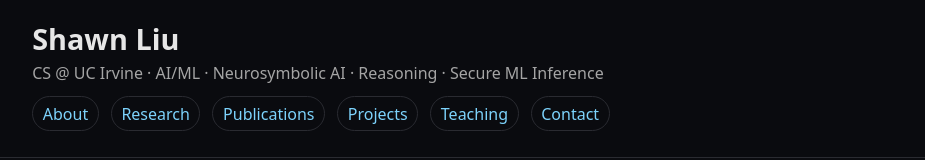
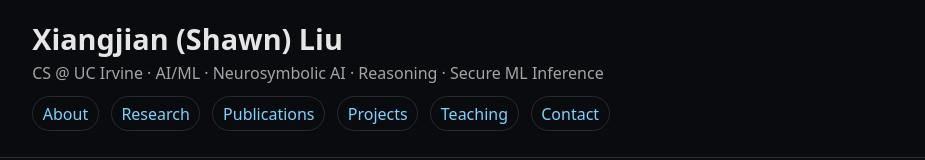
Before and after one commit to ShawnnnLiu/ShawnnnLiu.github.io, a plain HTML site: page index.html in a window 1280 px wide. Shown: the top 160 px of the page, without its empty margins (177-1102 px from the left). Drawn offline with Linux system fonts and the light colour scheme.

Commit message:
name change

```diff
--- a/index.html
+++ b/index.html
@@ -10,7 +10,7 @@
 <body>
   <header class="site-header">
     <div class="container">
-      <h1 class="site-title">Shawn Liu</h1>
+      <h1 class="site-title">Xiangjian (Shawn) Liu</h1>
       <p class="site-subtitle">CS @ UC Irvine · AI/ML · Neurosymbolic AI · Reasoning · Secure ML Inference</p>
       <nav class="site-nav">
         <a href="#about">About</a>
```
